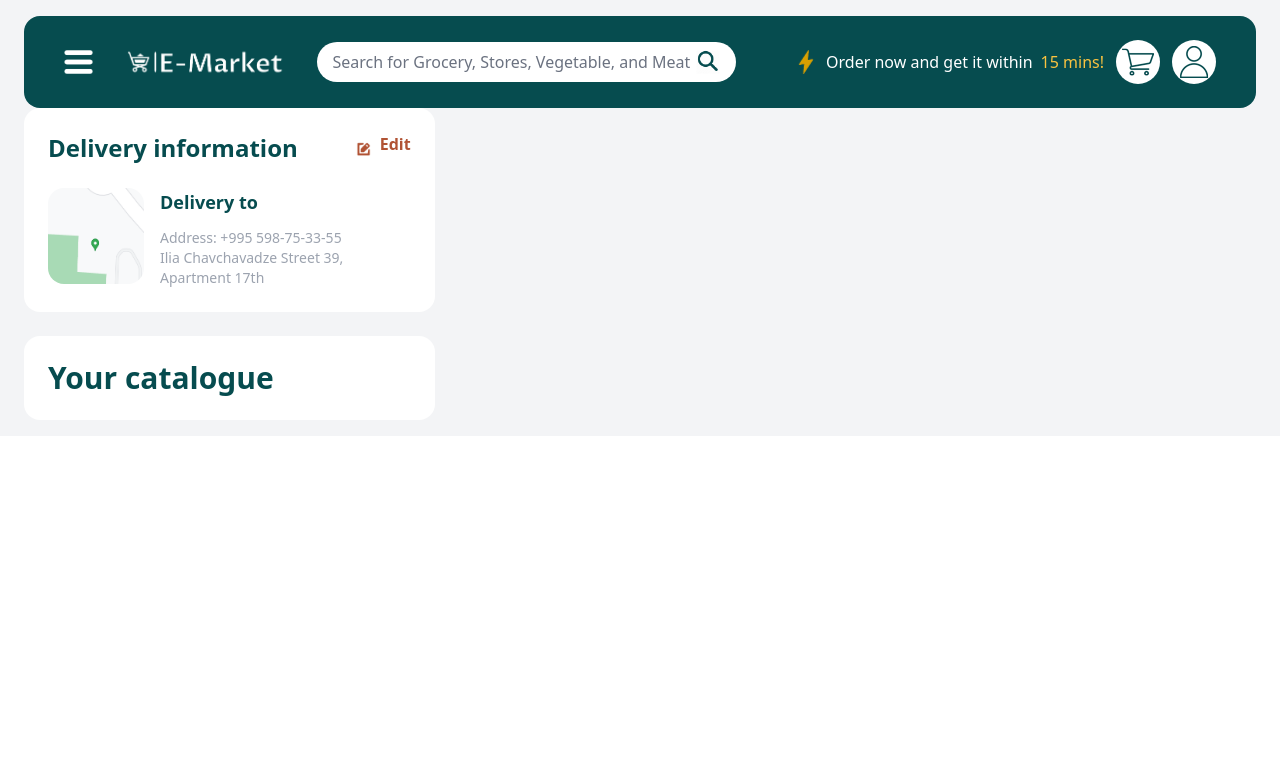
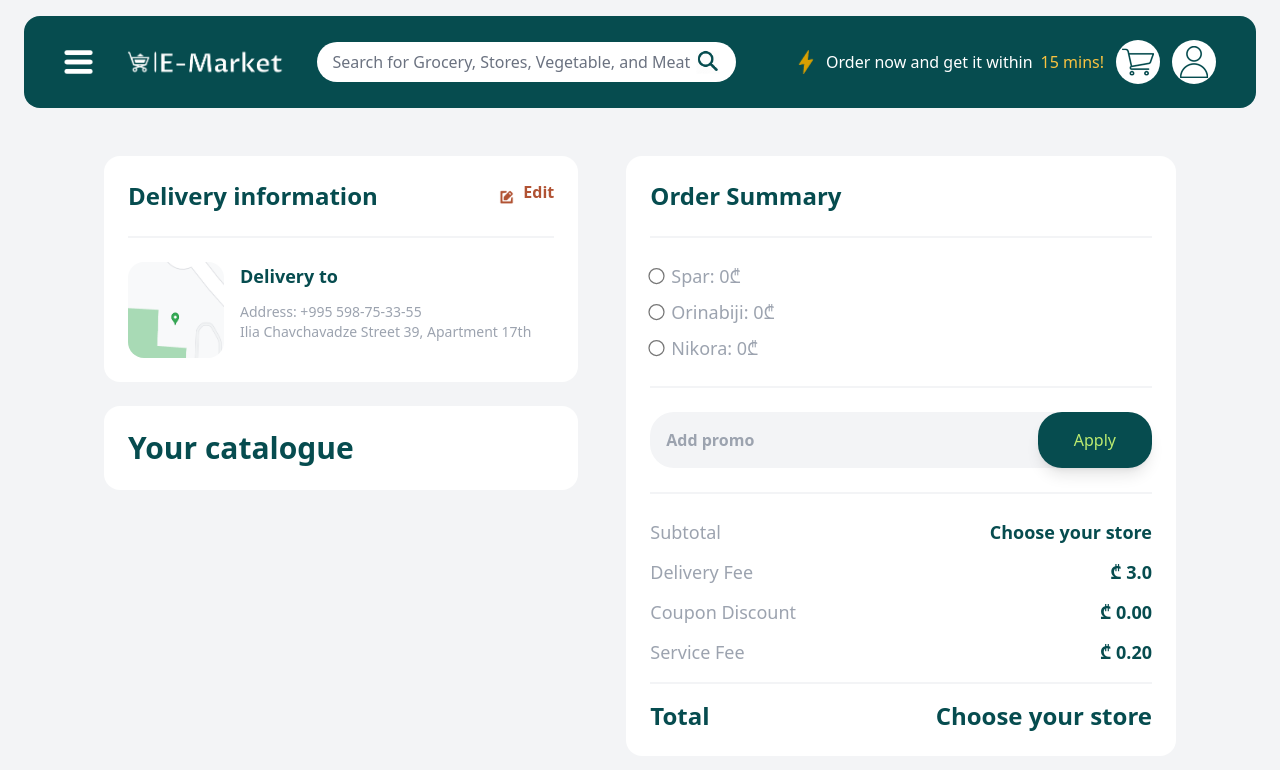
Before and after one commit to Giviko28/Grocery-Shop, a React (Vite) app: page /checkout in a window 1280 px wide. Shown: the top 770 px of the page. Built offline with nearby package versions, Linux system fonts and the light colour scheme.

Commit message:
added subtotals

```diff
--- /dev/null
+++ b/src/components/GrayLine.jsx
@@ -0,0 +1,5 @@
+export const GrayLine = ({attribute}) => {
+  return (
+    <div className={'w-full h-0.5 bg-gray-100 my-4 ' + attribute}></div>
+  )
+}
--- a/src/components/Info.jsx
+++ b/src/components/Info.jsx
@@ -6,12 +6,13 @@ import testimage from '../assets/food1.png'
 import nikora from '../assets/nikora.jpg'
 import spar from '../assets/spar.png'
 import orinabiji from '../assets/orinabiji.jpg'
+import {GrayLine} from "./GrayLine.jsx";
 
 export const Info = () => {
   const {cart, setCart} = useCartContext();
   const chosenItems = [...new Set(cart)];
   return (
-    <div className='w-1/3'>
+    <div className='w-2/3'>
       {/* top part */}
       <div className='bg-white rounded-2xl p-6 space-y-6'>
         {/* description part */}
@@ -22,6 +23,7 @@ export const Info = () => {
             <p className='font-bold'>Edit</p>
           </div>
         </div>
+        <GrayLine/>
         {/* delivery info part */}
         <div className='flex space-x-4'>
           <img className='h-24 w-24 rounded-2xl' src={map} alt=""/>
@@ -71,6 +73,7 @@ export const Info = () => {
                 {item.nikora}₾
               </div>
             </div>
+            <GrayLine/>
           </div>
           )})}
       </div>
--- a/src/components/Payment.jsx
+++ b/src/components/Payment.jsx
@@ -1,3 +1,81 @@
+import {GrayLine} from "./GrayLine.jsx";
+import {useState} from "react";
+import {useCartContext} from "../context/CartContext.jsx";
+
 export const Payment = () => {
+  const [isClicked,setIsClicked] = useState([]);
+  const {cart, setCart} = useCartContext();
 
+  const stores = ['spar', 'orinabiji', 'nikora'];
+
+  const activeRadio = 'accent-randomOrange transform scale-125';
+  const inActiveRadio = 'accent-gray-400 transform scale-125'
+  const activeRadioLabel = 'text-lg text-primary font-bold';
+  const inActiveRadioLabel = 'text-lg text-gray-400 font-light'
+
+  const handleClick = (store) => {
+    setIsClicked([]);
+    let clickedStores = [];
+    clickedStores[store] = !clickedStores[store];
+    setIsClicked(clickedStores);
+  }
+
+  const storeTotal = [];
+  const clickedStore = Object.keys(isClicked)
+
+  stores.forEach(store => {
+    let sum = 0;
+    cart.forEach(item => {
+      sum += item[store];
+    })
+    storeTotal[store] = Math.round(sum * 100) / 100;
+  })
+
+  return (
+    <div className='bg-white w-3/4 rounded-2xl p-6 '>
+      <p className='text-2xl text-primary font-bold'>Order Summary</p>
+      <GrayLine attribute='my-6'/>
+      {/* store prices */}
+      <div className='flex flex-col space-y-2'>
+        {stores && stores.map((store, index) => (
+          <div id={index} className='flex space-x-2'>
+            <input onClick={() => handleClick(store)} className={isClicked[store] ? activeRadio : inActiveRadio} name='store' type="radio"/>
+            <label className={isClicked[store] ? activeRadioLabel : inActiveRadioLabel} htmlFor='store'>{store[0].toUpperCase() + store.slice(1, store.length)}: {storeTotal[store]}₾</label>
+          </div>
+        ))}
+      </div>
+      <GrayLine attribute='my-6'/>
+      {/* promo code */}
+      <div className='relative'>
+        <input className='bg-gray-100 w-full p-4 rounded-3xl font-bold' type="text" placeholder='Add promo'/>
+        <button className='absolute bg-primary text-handleCountBackground font-medium py-4 px-9 rounded-3xl right-0 shadow shadow-lg'>Apply</button>
+      </div>
+      <GrayLine attribute='my-6'/>
+      {/* all costs */}
+      <div className='text-lg space-y-3'>
+        <div className='flex justify-between'>
+          <p className='text-gray-400'>Subtotal</p>
+          <p className='text-primary font-bold'>{storeTotal[clickedStore] ? '₾ ' + storeTotal[clickedStore] : 'Choose your store'}</p>
+        </div>
+        <div className='flex justify-between'>
+          <p className='text-gray-400'>Delivery Fee</p>
+          <p className='text-primary font-bold'>₾ 3.0</p>
+        </div>
+        <div className='flex justify-between'>
+          <p className='text-gray-400'>Coupon Discount</p>
+          <p className='text-primary font-bold'>₾ 0.00</p>
+        </div>
+        <div className='flex justify-between'>
+          <p className='text-gray-400' >Service Fee</p>
+          <p className='text-primary font-bold'>₾ 0.20</p>
+        </div>
+      </div>
+      <GrayLine/>
+      <div className='flex justify-between text-2xl text-primary font-bold'>
+        <p className=''>Total</p>
+        <p>{storeTotal[clickedStore] ? '₾ ' + (storeTotal[clickedStore]+3.2)  : 'Choose your store'}</p>
+      </div>
+
+    </div>
+  )
 }
--- a/src/pages/Checkout.jsx
+++ b/src/pages/Checkout.jsx
@@ -1,12 +1,13 @@
 import {Header} from "../components/layout/Header.jsx";
 import {Info} from "../components/Info.jsx";
+import {Payment} from "../components/Payment.jsx";
 export const Checkout = () => {
   return (
     <div className='py-4 px-6 bg-gray-100'>
       <Header/>
-      <div className='flex'>
+      <div className='flex space-x-12 px-20 py-12'>
         <Info/>
-
+        <Payment/>
       </div>
     </div>
   )
```
